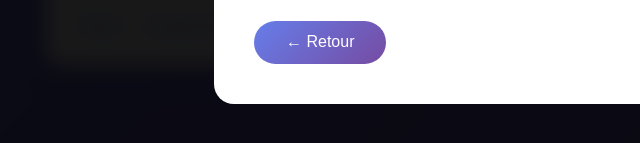
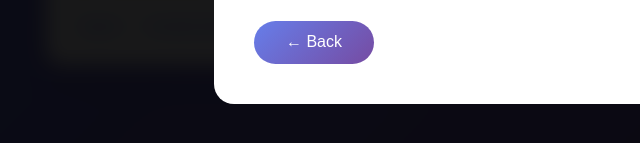
Before and after one commit to teamgeekrus/fkedsu, a plain HTML site: page index.html in a window 1280 px wide. Both pictures are taken after a click on the element 640 px from the left and 519 px from the top of the page. Shown: the part 553-696 px from the top of the page, 26-666 px from the left. Drawn offline with Linux system fonts and the light colour scheme.

Commit message:
Update index.html

```diff
--- a/index.html
+++ b/index.html
@@ -602,7 +602,7 @@
                     ${linksHtml}
                 </div>
 
-                <button class="back-btn" onclick="closeExpandedCard()">← Retour</button>
+                <button class="back-btn" onclick="closeExpandedCard()">← Back</button>
             `;
 
             document.getElementById('cardExpanded').classList.add('active');
```
